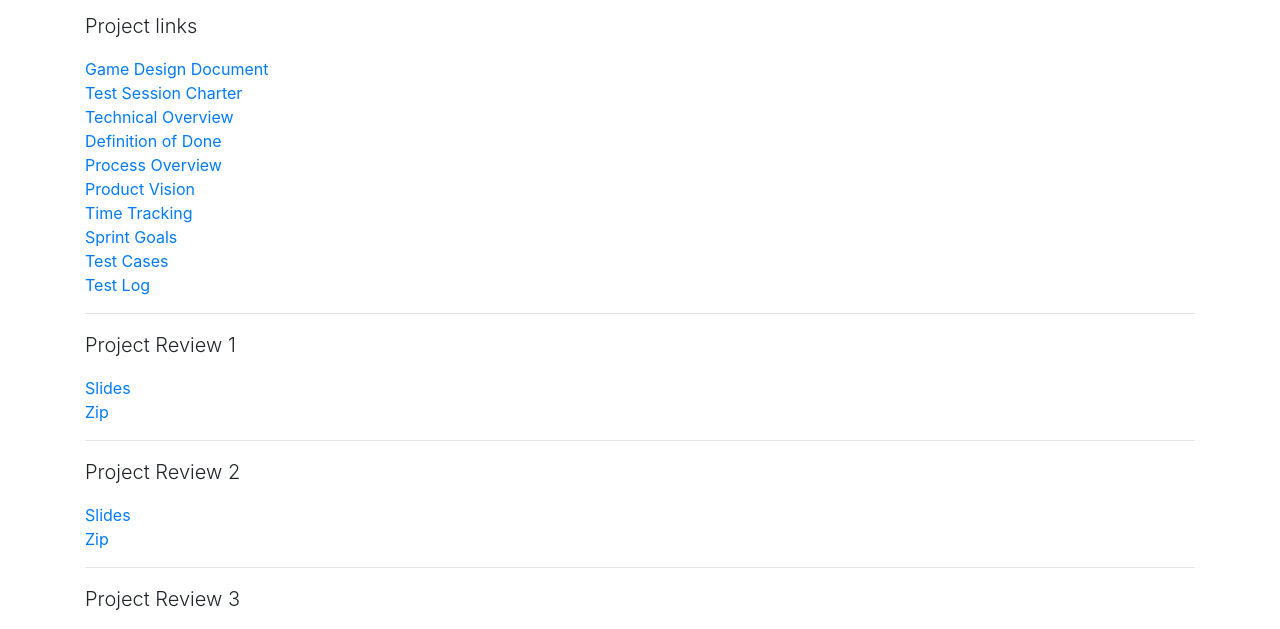
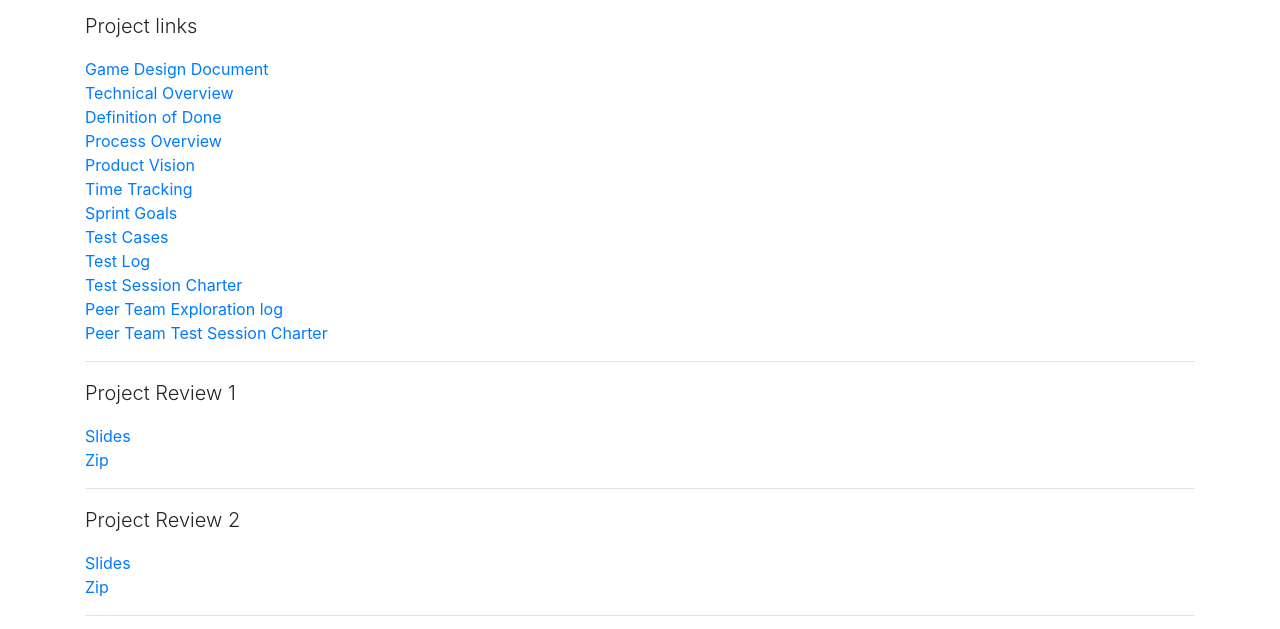
Before and after one commit to team-reality/team-reality.github.io, a plain HTML site: page index.html in a window 1280 px wide. Shown: the part 150-779 px from the top of the page. Drawn offline with nearby package versions, Linux system fonts and the light colour scheme.

Commit message:
added documents

```diff
--- a/index.html
+++ b/index.html
@@ -52,8 +52,6 @@
 
           <a href="https://docs.google.com/document/d/1FMAD-OL7sqGfwz6SyqVLJ7PeUBKZ9vocoj80nTY7frY"       target="_blank">Game Design Document</a>
           <br>
-          <a href="https://drive.google.com/open?id=1HH1Y4O6xHlgBdlSA-72ujXqzv7jAPH1r_P0r9EQZ6V8"         target="_blank">Test Session Charter</a>
-          <br>
           <a href="https://docs.google.com/document/d/1ZmJzHrLG6hm7rkSZrScauK35AJzXmtcQk5nTV6lh5UQ"       target="_blank">Technical Overview</a>
           <br>
           <a href="https://docs.google.com/document/d/1ofzDdh7sBjKayCdmb9gIfs_FU0XVzpDkIlvtTb4IyK0"       target="_blank">Definition of Done</a>
@@ -69,6 +67,12 @@
           <a href="https://docs.google.com/document/d/1WoCrpsJRO1xWkH8Fe-jlS59DsSQtOpI9QXpxhc5LBx0"       target="_blank">Test Cases</a>
           <br>
           <a href="https://docs.google.com/spreadsheets/d/1aR_Vqf-tV5Fl8lQ18tRlEANYYgGQwC4is41LTh0Lml8"   target="_blank">Test Log</a>
+          <br>
+          <a href="https://drive.google.com/open?id=1HH1Y4O6xHlgBdlSA-72ujXqzv7jAPH1r_P0r9EQZ6V8"         target="_blank">Test Session Charter</a>
+          <br>
+          <a href="https://drive.google.com/open?id=1uJu7-6j84HNiuSgqir_vDfJEbhYUMUf8"                    target="_blank">Peer Team Exploration log</a>
+          <br>
+          <a href="https://drive.google.com/open?id=1ael9g6YYHOfxoUqleBNqKlRp2gJ1ZFFW"                    target="_blank">Peer Team Test Session Charter</a>
           <br>
 
           <hr>
```
